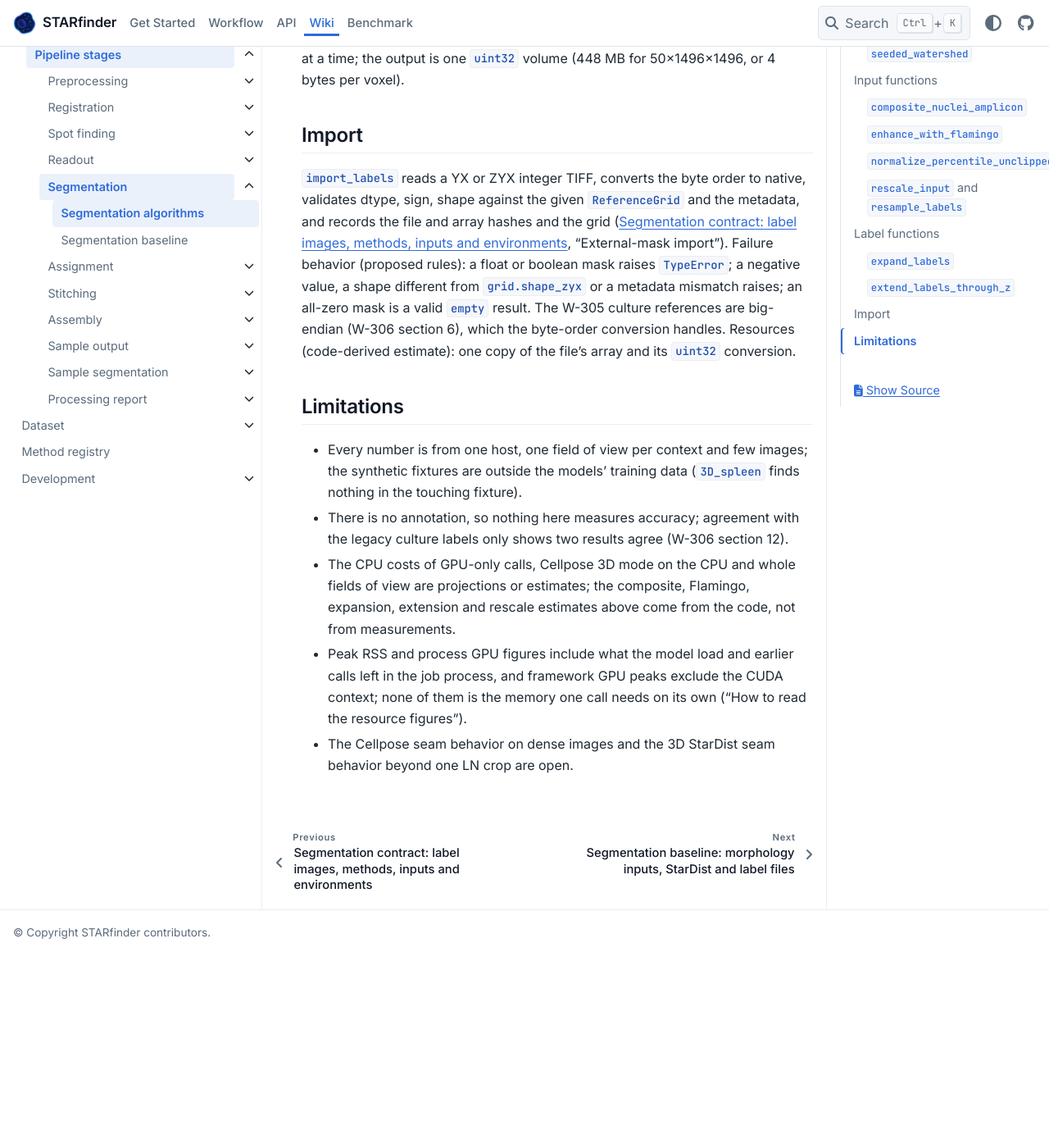
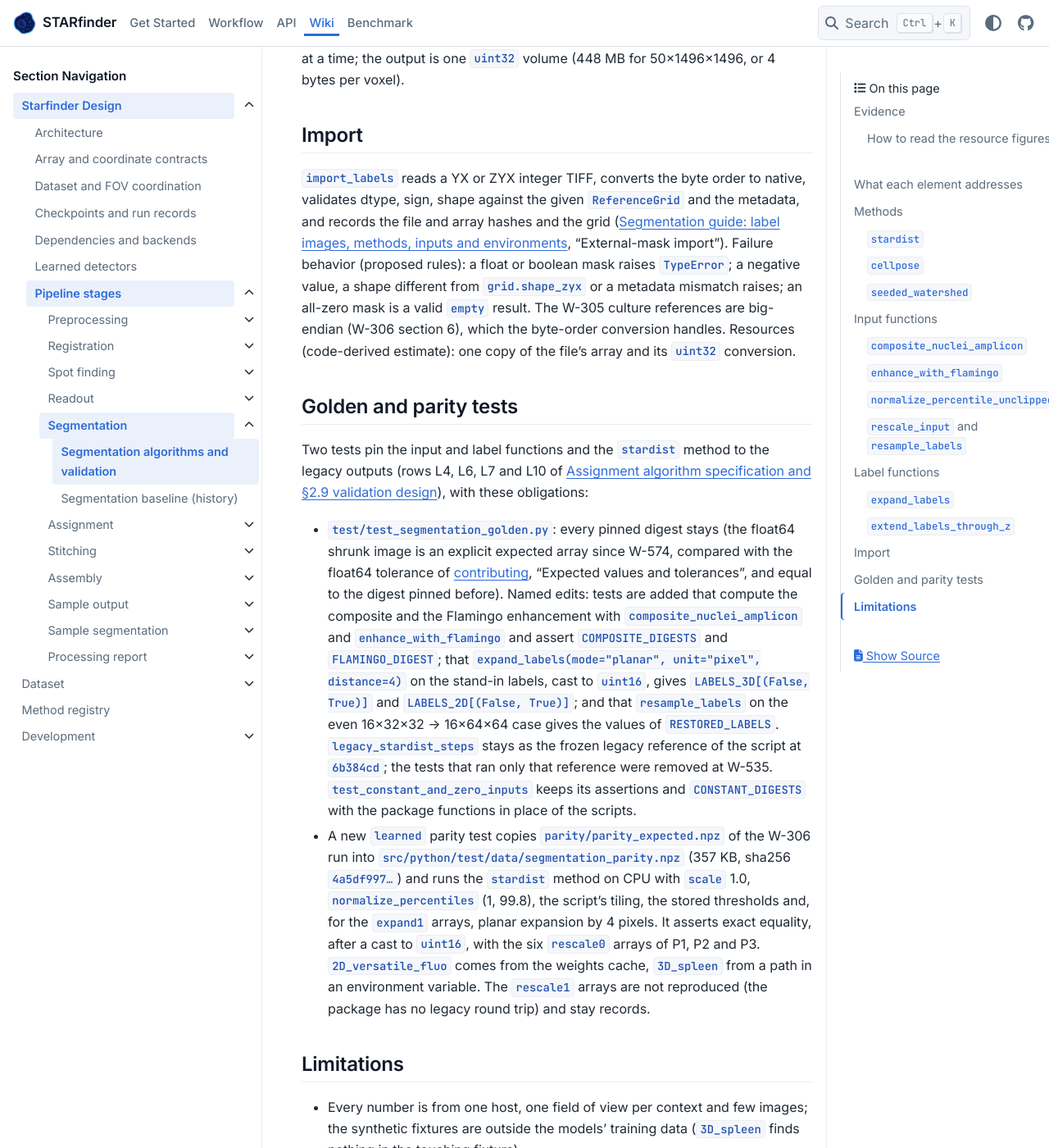
Before and after one commit to wanglab-broad/starfinder, a Sphinx documentation site: the page built from docs/segmentation-algorithms.md, in a window 1280 px wide and 1400 px high, scrolled down 14582 px. Shown: the whole window at 82% size. Built offline with Sphinx 7.4.7 and the PyData theme 0.15.4, drawn with Linux system fonts in a browser that asks for light colours; before the commit the page ends 15746 px from its top, so only the background shows below that; some of the changed text lies outside the part shown.

Commit message:
feat(w-593): make the segmentation contract the maintained…
The segmentation contract page is now the maintained segmentation guide
and is ready for validation; the owner does not need to act. The page is
retitled "Segmentation guide", opens with the four-bullet orientation
and a paragraph naming the pages beneath it, and its toctree labels
follow the template. Its "Tests the implementation changes" and
"`docs/migration.md` entries" sections and its intro paragraph were
removed. The intro's two decision sentences stay word for word, and all
six migration entries were already in migration.md, so none was added.
The evidence obligations from the removed …

Linear-Issue: W-593

````diff
--- a/docs/assignment-algorithms.md
+++ b/docs/assignment-algorithms.md
@@ -230,7 +230,7 @@
 | `seeded` | The `boxes` grid; the `boxes` nuclei as seeds (nucleus 91 among them, in the background); a stain of 200 inside the `boxes` cells and 20 elsewhere plus Gaussian noise of standard deviation 5 (seed 101); `SeededWatershedConfig(sigma_um=0.1)` (one pixel in Y and X), other fields at their defaults. | L9, L13 |
 | `imports` | TIFF files written in the test: big-endian `uint16` labels with the values 4, 9 and 30, `int32`, `float32` and `bool` masks, a YX file, a file with `starfinder_metadata` that differs from the grid, a file of another shape. | L3 |
 | `many_labels` | 32×64×64 `int32` labels whose first 70,000 voxels in C order hold the values 1 to 70,000 and the rest 0. | L2 |
-| `parity` | The W-306 parity outputs, copied as `test/data/segmentation_parity.npz` (357 KB, sha256 `4a5df997…`), {doc}`segmentation-contract` ("Tests the implementation changes"). | L10 |
+| `parity` | The W-306 parity outputs, copied as `test/data/segmentation_parity.npz` (357 KB, sha256 `4a5df997…`), {doc}`segmentation-algorithms` ("Golden and parity tests"). | L10 |
 
 ### Checks
 
--- a/docs/segmentation-algorithms.md
+++ b/docs/segmentation-algorithms.md
@@ -6,7 +6,7 @@
 problem it addresses, its parameters with units and defaults, its failure behavior
 (including an image with no foreground) and its resource estimate. The registry,
 configs, label contract and records they plug into are in {doc}`segmentation-contract`;
-the current behavior is in {doc}`segmentation-baseline`. The methods and functions
+the behavior before §2.9 is history, in {doc}`segmentation-baseline`. The methods and functions
 specified here are implemented in `starfinder.segmentation` ({doc}`api/segmentation`),
 with the engineering checks of {doc}`assignment-algorithms` ("Implemented checks (W-318)"),
 and nothing here ranks the methods, sets a default model or makes an accuracy claim.
@@ -421,6 +421,34 @@
 (W-306 section 6), which the byte-order conversion handles. Resources (code-derived
 estimate): one copy of the file's array and its `uint32` conversion.
 
+## Golden and parity tests
+
+Two tests pin the input and label functions and the `stardist` method to the legacy
+outputs (rows L4, L6, L7 and L10 of {doc}`assignment-algorithms`), with these obligations:
+
+* `test/test_segmentation_golden.py`: every pinned digest stays (the float64 shrunk image is
+  an explicit expected array since W-574, compared with the float64 tolerance of
+  [contributing](contributing.md), "Expected values and tolerances", and equal to the digest
+  pinned before). Named edits: tests are
+  added that compute the composite and the Flamingo enhancement with
+  `composite_nuclei_amplicon` and `enhance_with_flamingo` and assert
+  `COMPOSITE_DIGESTS` and `FLAMINGO_DIGEST`; that `expand_labels(mode="planar",
+  unit="pixel", distance=4)` on the stand-in labels, cast to `uint16`, gives
+  `LABELS_3D[(False, True)]` and `LABELS_2D[(False, True)]`; and that `resample_labels` on
+  the even 16×32×32 → 16×64×64 case gives the values of `RESTORED_LABELS`.
+  `legacy_stardist_steps` stays as the frozen legacy reference of the script at `6b384cd`;
+  the tests that ran only that reference were removed at W-535.
+  `test_constant_and_zero_inputs` keeps its assertions and
+  `CONSTANT_DIGESTS` with the package functions in place of the scripts.
+* A new `learned` parity test copies `parity/parity_expected.npz` of the W-306 run into
+  `src/python/test/data/segmentation_parity.npz` (357 KB, sha256 `4a5df997…`) and runs the
+  `stardist` method on CPU with `scale` 1.0, `normalize_percentiles` (1, 99.8), the
+  script's tiling, the stored thresholds and, for the `expand1` arrays, planar expansion
+  by 4 pixels. It asserts exact equality, after a cast to `uint16`, with the six
+  `rescale0` arrays of P1, P2 and P3. `2D_versatile_fluo` comes from the weights cache,
+  `3D_spleen` from a path in an environment variable. The `rescale1` arrays are not
+  reproduced (the package has no legacy round trip) and stay records.
+
 ## Limitations
 
 * Every number is from one host, one field of view per context and few images; the
--- a/docs/segmentation-baseline.md
+++ b/docs/segmentation-baseline.md
@@ -285,5 +285,5 @@
 with the SHA-256 of each array in `parity/legacy-runs.json`. A prototype that follows
 the script with the same library calls reproduced all 12 exactly in the spike
 environment (StarDist 0.9.2, TensorFlow 2.20.0) on CPU. The contract names the test
-that keeps this pin once the StarDist method exists ({doc}`segmentation-contract`,
-"Tests the implementation changes").
+that keeps this pin once the StarDist method exists ({doc}`segmentation-algorithms`,
+"Golden and parity tests").
--- a/docs/segmentation-contract.md
+++ b/docs/segmentation-contract.md
@@ -1,16 +1,34 @@
-# Segmentation contract: label images, methods, inputs and environments
+# Segmentation guide: label images, methods, inputs and environments
 
 Status: Accepted (W-309, 2026-10-05, at 3550723)
 
-This page proposes the §2.9 segmentation contract: a segment entry separate from
-`FOV.run`, one label-image contract for every method and for imported masks, a
-segmentation registry on the shared mechanism of {doc}`method-registry`, the reusable
-input-preparation and label functions that are not methods, the model rules, the device
-and environment plan, and the workflow translation of the legacy keys. Its registry
-fields, lookup, dependency and provenance rules are those of {doc}`method-registry`,
-used unchanged. The current behavior is recorded in {doc}`segmentation-baseline`; the
-numerical behavior of each method and function is in {doc}`segmentation-algorithms`.
-The contract is implemented by `starfinder.segmentation` and `FOV.segment`
+This page is the maintained guide to the segmentation stage (§2.9) and its contract.
+
+* **What segmentation does.** It makes one ZYX `uint32` label image of nuclei or cells per
+  run, on the FOV's reference grid, with a registered method (StarDist, Cellpose or the
+  seeded watershed) or by importing a mask made elsewhere; input and label functions are
+  not methods ([Terms](#terms), [Label image](#label-image),
+  [External-mask import](#external-mask-import),
+  [Input preparation and label functions](#input-preparation-and-label-functions)).
+* **The entry and its configs.** `segment` runs a config of `SEGMENTATION_METHODS`
+  (`StarDistConfig`, `CellposeConfig`, `SeededWatershedConfig`) on a `SegmentationInput`;
+  `FOV.segment` runs a `SegmentationPlan` of named runs after `FOV.run` (and
+  `FOV.prepare_morphology` for morphology rounds); learned methods name a verified model
+  ([The segment entry](#the-segment-entry), [Method registry](#method-registry),
+  [Models](#models), [Device and environments](#device-and-environments)).
+* **What it produces.** A `SegmentationResult` per run in `FOV.segmentation_results`;
+  with checkpoints, `labels.tif`, `input.ome.tif` and `segmentation.json` in
+  `fovs/<fov_id>/segmentation/<run>/`, which assign reads ([Run record](#run-record),
+  [Saved format](#saved-format), [What assign receives from segment](#what-assign-receives-from-segment)).
+* **Where the configuration goes.** The plan passed to `FOV.segment` (`PipelineConfig` has
+  no segmentation field, D1); in the workflow, the Python-only `segmentation` block or the
+  translated `rules.stardist_segmentation.parameters`
+  ([Workflow configuration](#workflow-configuration)).
+
+The registry rules are those of {doc}`method-registry`, used unchanged. Beneath this
+guide, {doc}`segmentation-algorithms` gives each method's and function's behavior,
+resources and pinning tests; {doc}`segmentation-baseline` is history (`6b384cd`, before
+§2.9). The contract is implemented by `starfinder.segmentation` and `FOV.segment`
 ({doc}`api/segmentation`), with the checks listed in {doc}`assignment-algorithms`
 ("Implemented checks (W-318)"); as decided, nothing is renamed. Assignment, nucleus–cell
 correspondence, compartments, counts and exports belong to W-308, which builds on the
@@ -1009,8 +1027,8 @@
 2026-10-05, from 3.11 since 2026-10-07) and every platform, where it may add
 platform-specific entries or find no solution. It did both, and Jiahao decided
 on 2026-10-05 to narrow the marker of the `stardist` extra and to accept the Intel macOS
-entries (W-322). The `learned` parity test does not exist until the implementation adds
-it.
+entries (W-322). The `learned` parity test is row L10 of {doc}`assignment-algorithms`
+(`test_segmentation_learned.py`).
 
 **Limitations of the evidence.** The W-305 matrix ("What this does not show") and the
 W-306 notes (sections 4, 5, 12, 13 and 14) qualify every number on this page and on
@@ -1158,53 +1176,6 @@
 * `envs_path` is no longer read by any rule. The key stays in the schema; removing it is a
   §2.13 change.
 
-## Tests the implementation changes
-
-* `test/test_segmentation_golden.py`: every pinned digest stays (the float64 shrunk image is
-  an explicit expected array since W-574, compared with the float64 tolerance of
-  [contributing](contributing.md), "Expected values and tolerances", and equal to the digest
-  pinned before). Named edits: tests are
-  added that compute the composite and the Flamingo enhancement with
-  `composite_nuclei_amplicon` and `enhance_with_flamingo` and assert
-  `COMPOSITE_DIGESTS` and `FLAMINGO_DIGEST`; that `expand_labels(mode="planar",
-  unit="pixel", distance=4)` on the stand-in labels, cast to `uint16`, gives
-  `LABELS_3D[(False, True)]` and `LABELS_2D[(False, True)]`; and that `resample_labels` on
-  the even 16×32×32 → 16×64×64 case gives the values of `RESTORED_LABELS`. When the script
-  bodies become adapter calls, `run_script` is replaced by those package calls and
-  `test_the_helper_follows_the_script` is removed, because the cited lines leave the
-  script; `legacy_stardist_steps` stays as the frozen legacy reference, with the four
-  legacy-behavior tests. `test_constant_and_zero_inputs` keeps its assertions and
-  `CONSTANT_DIGESTS` with the package functions in place of the scripts.
-* A new `learned` parity test copies `parity/parity_expected.npz` of the W-306 run into
-  `src/python/test/data/segmentation_parity.npz` (357 KB, sha256 `4a5df997…`) and runs the
-  `stardist` method on CPU with `scale` 1.0, `normalize_percentiles` (1, 99.8), the
-  script's tiling, the stored thresholds and, for the `expand1` arrays, planar expansion
-  by 4 pixels. It asserts exact equality, after a cast to `uint16`, with the six
-  `rescale0` arrays of P1, P2 and P3. `2D_versatile_fluo` comes from the weights cache,
-  `3D_spleen` from a path in an environment variable. The `rescale1` arrays are not
-  reproduced (the package has no legacy round trip) and stay records.
-* A subsystem marker `segmentation` is added to `pyproject.toml` and
-  `SUBSYSTEM_MARKERS` (`test/conftest.py`); the golden test keeps `workflow` and gains it.
-* New tests: registry and checks (each check above with its error), the dtype rule
-  (int32, uint16 and uint32 inputs, a negative value, the 65,536 case), import
-  validation, the run record and `FOV.load_segmentation` round trip, model resolution with
-  missing and changed files, and the workflow key.
-* `test_spot_finding_registry.py`, `test_spot_finding_workflow_key.py`,
-  `test_checkpoints.py`, `test_coordination_contract.py`, `test_fov.py`, `test_e2e.py`,
-  `test_workflow_scripts.py` and every other existing test pass unchanged.
-
-## `docs/migration.md` entries
-
-The implementation adds: the `starfinder.segmentation` module and its names; the
-`segmentation` YAML block; the legacy translation, with two intentional changes, the
-output dtype of `images/stardist_segmentation/{fovID}.tif` (uint16 → uint32) and
-`rescale: true` rendered on the input grid; no foreground gate, so an image without
-foreground gives an empty label image instead of an error; the `stardist` and
-`cellpose` extras; the `device` keyword of the segment entry. The documentation also gains
-the notebook example of the three calls per FOV that D1 asks for: `FOV.run`, then
-`FOV.register` where morphology rounds are used, then `FOV.segment`, then assign
-once W-308's entry exists.
-
 ## Exclusions
 
 No assignment, correspondence, compartment, count or export specification (W-308); no
@@ -1215,6 +1186,6 @@
 ```{toctree}
 :hidden:
 
-Segmentation algorithms <segmentation-algorithms>
-Segmentation baseline <segmentation-baseline>
+Segmentation algorithms and validation <segmentation-algorithms>
+Segmentation baseline (history) <segmentation-baseline>
 ```
````
Also changed, not shown: 2 other files.
